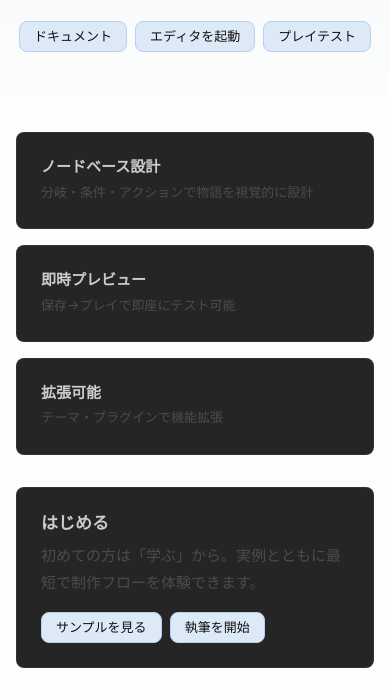
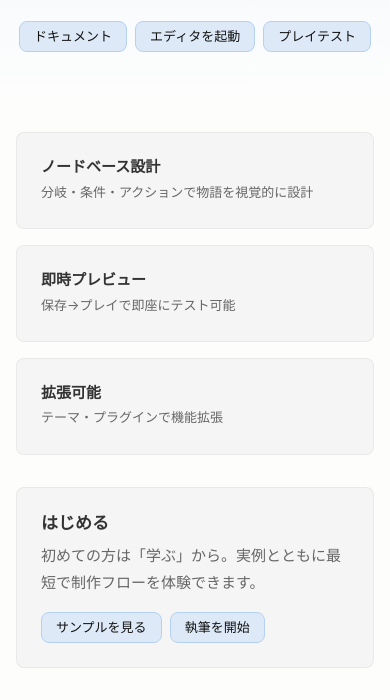
Before and after one commit to YuShimoji/AdventureGamePage, a website: page index.html in a window 390 px wide. Shown: the part 252-952 px from the top of the page. Drawn offline with Linux system fonts and the light colour scheme.

Commit message:
feat(ui): add dark/light theme toggle with OS preference detection
- Add light theme CSS variables to modern.css
- Add @media prefers-color-scheme for auto theme detection
- Create ThemeToggle module for theme management
  - setTheme/getTheme/toggle API
  - Persistent storage of user preference
  - OS preference change detection
  - Meta theme-color update for mobile
- Add themeMode key to APP_CONFIG.storage.keys
- Update CHANGELOG.md with 2025-12-02 changes

```diff
--- a/scripts/config.js
+++ b/scripts/config.js
@@ -41,6 +41,7 @@
         gameProgress: 'agp_game_progress',
         saveSlots: 'agp_save_slots',
         theme: 'agp_theme',
+        themeMode: 'agp_theme_mode',
         sidebarState: 'agp_sidebar_state',
         sidebarOpen: 'agp_sidebar_open',
         sidebarMultiOpen: 'agp_sidebar_multi_open',
--- /dev/null
+++ b/scripts/themeToggle.js
@@ -0,0 +1,216 @@
+/**
+ * Theme Toggle Manager
+ * Manages dark/light theme switching with OS preference detection
+ */
+(function() {
+  'use strict';
+
+  const STORAGE_KEY = window.APP_CONFIG?.storage?.keys?.themeMode || 'agp_theme_mode';
+  const THEME_DARK = 'dark';
+  const THEME_LIGHT = 'light';
+  const THEME_AUTO = 'auto';
+
+  let currentTheme = THEME_AUTO;
+  let mediaQuery = null;
+
+  /**
+   * Get OS preferred color scheme
+   * @returns {string} 'dark' or 'light'
+   */
+  function getOSPreference() {
+    if (window.matchMedia && window.matchMedia('(prefers-color-scheme: light)').matches) {
+      return THEME_LIGHT;
+    }
+    return THEME_DARK;
+  }
+
+  /**
+   * Get saved theme preference
+   * @returns {string|null} Saved theme or null
+   */
+  function getSavedTheme() {
+    try {
+      return localStorage.getItem(STORAGE_KEY);
+    } catch (e) {
+      console.warn('[ThemeToggle] Failed to read theme from storage:', e);
+      return null;
+    }
+  }
+
+  /**
+   * Save theme preference
+   * @param {string} theme Theme to save
+   */
+  function saveTheme(theme) {
+    try {
+      if (theme === THEME_AUTO) {
+        localStorage.removeItem(STORAGE_KEY);
+      } else {
+        localStorage.setItem(STORAGE_KEY, theme);
+      }
+    } catch (e) {
+      console.warn('[ThemeToggle] Failed to save theme to storage:', e);
+    }
+  }
+
+  /**
+   * Apply theme to document
+   * @param {string} theme Theme to apply ('dark', 'light', or 'auto')
+   */
+  function applyTheme(theme) {
+    const html = document.documentElement;
+
+    // Remove existing theme attributes
+    html.removeAttribute('data-theme');
+    html.classList.remove('dark-theme', 'light-theme');
+
+    let effectiveTheme = theme;
+    if (theme === THEME_AUTO) {
+      effectiveTheme = getOSPreference();
+    }
+
+    // Apply theme
+    html.setAttribute('data-theme', effectiveTheme);
+    html.classList.add(`${effectiveTheme}-theme`);
+
+    // Update meta theme-color for mobile browsers
+    updateMetaThemeColor(effectiveTheme);
+
+    // Dispatch event for other components
+    document.dispatchEvent(new CustomEvent('theme-changed', {
+      detail: { theme: effectiveTheme, preference: theme }
+    }));
+
+    console.log(`[ThemeToggle] Applied theme: ${effectiveTheme} (preference: ${theme})`);
+  }
+
+  /**
+   * Update meta theme-color for mobile browsers
+   * @param {string} theme Current effective theme
+   */
+  function updateMetaThemeColor(theme) {
+    let metaThemeColor = document.querySelector('meta[name="theme-color"]');
+    if (!metaThemeColor) {
+      metaThemeColor = document.createElement('meta');
+      metaThemeColor.name = 'theme-color';
+      document.head.appendChild(metaThemeColor);
+    }
+
+    metaThemeColor.content = theme === THEME_LIGHT ? '#ffffff' : '#1e1e1e';
+  }
+
+  /**
+   * Set theme
+   * @param {string} theme Theme to set ('dark', 'light', or 'auto')
+   */
+  function setTheme(theme) {
+    if (![THEME_DARK, THEME_LIGHT, THEME_AUTO].includes(theme)) {
+      console.warn(`[ThemeToggle] Invalid theme: ${theme}`);
+      return;
+    }
+
+    currentTheme = theme;
+    saveTheme(theme);
+    applyTheme(theme);
+  }
+
+  /**
+   * Toggle between dark and light themes
+   * @returns {string} New theme
+   */
+  function toggle() {
+    const effectiveTheme = getEffectiveTheme();
+    const newTheme = effectiveTheme === THEME_DARK ? THEME_LIGHT : THEME_DARK;
+    setTheme(newTheme);
+    return newTheme;
+  }
+
+  /**
+   * Get current theme preference
+   * @returns {string} Current theme preference ('dark', 'light', or 'auto')
+   */
+  function getTheme() {
+    return currentTheme;
+  }
+
+  /**
+   * Get effective theme (resolved from auto if needed)
+   * @returns {string} 'dark' or 'light'
+   */
+  function getEffectiveTheme() {
+    if (currentTheme === THEME_AUTO) {
+      return getOSPreference();
+    }
+    return currentTheme;
+  }
+
+  /**
+   * Check if dark theme is active
+   * @returns {boolean} True if dark theme
+   */
+  function isDark() {
+    return getEffectiveTheme() === THEME_DARK;
+  }
+
+  /**
+   * Check if light theme is active
+   * @returns {boolean} True if light theme
+   */
+  function isLight() {
+    return getEffectiveTheme() === THEME_LIGHT;
+  }
+
+  /**
+   * Handle OS preference change
+   */
+  function handleOSPreferenceChange() {
+    if (currentTheme === THEME_AUTO) {
+      applyTheme(THEME_AUTO);
+    }
+  }
+
+  /**
+   * Initialize theme toggle
+   */
+  function init() {
+    // Load saved preference
+    const saved = getSavedTheme();
+    currentTheme = saved || THEME_AUTO;
+
+    // Apply initial theme
+    applyTheme(currentTheme);
+
+    // Listen for OS preference changes
+    if (window.matchMedia) {
+      mediaQuery = window.matchMedia('(prefers-color-scheme: light)');
+      if (mediaQuery.addEventListener) {
+        mediaQuery.addEventListener('change', handleOSPreferenceChange);
+      } else if (mediaQuery.addListener) {
+        // Legacy support
+        mediaQuery.addListener(handleOSPreferenceChange);
+      }
+    }
+
+    console.log('[ThemeToggle] Initialized with theme:', currentTheme);
+  }
+
+  // Auto-initialize on DOM ready
+  if (document.readyState === 'loading') {
+    document.addEventListener('DOMContentLoaded', init);
+  } else {
+    init();
+  }
+
+  // Expose API
+  window.ThemeToggle = {
+    setTheme,
+    getTheme,
+    getEffectiveTheme,
+    toggle,
+    isDark,
+    isLight,
+    DARK: THEME_DARK,
+    LIGHT: THEME_LIGHT,
+    AUTO: THEME_AUTO
+  };
+})();
--- a/styles/modern.css
+++ b/styles/modern.css
@@ -3,7 +3,12 @@
 /* ========================================
    1. CSS Variables - Design Tokens
    ======================================== */
+
+/* Dark Theme (Default) */
 :root {
+  /* Theme indicator */
+  --theme-mode: dark;
+
   /* Core Colors - Softer, more refined palette */
   --bg-primary: #1e1e1e;
   --bg-secondary: #252526;
@@ -73,6 +78,75 @@
   --sidebar-width: 260px;
   --header-height: 48px;
   --content-max-width: 800px;
+}
+
+/* Light Theme */
+[data-theme="light"],
+:root.light-theme {
+  --theme-mode: light;
+
+  /* Light Colors */
+  --bg-primary: #ffffff;
+  --bg-secondary: #f5f5f5;
+  --bg-tertiary: #eeeeee;
+  --bg-elevated: #ffffff;
+
+  --text-primary: #333333;
+  --text-secondary: #666666;
+  --text-muted: #999999;
+  --text-inverse: #ffffff;
+
+  --accent: #0066cc;
+  --accent-hover: #0055aa;
+  --accent-subtle: rgba(0, 102, 204, 0.1);
+
+  --border-subtle: rgba(0, 0, 0, 0.05);
+  --border-default: rgba(0, 0, 0, 0.1);
+  --border-strong: rgba(0, 0, 0, 0.15);
+
+  --success: #2e7d32;
+  --warning: #ed6c02;
+  --error: #d32f2f;
+
+  /* Light shadows */
+  --shadow-sm: 0 1px 2px rgba(0, 0, 0, 0.08);
+  --shadow-md: 0 4px 12px rgba(0, 0, 0, 0.1);
+  --shadow-lg: 0 8px 24px rgba(0, 0, 0, 0.12);
+  --shadow-xl: 0 16px 48px rgba(0, 0, 0, 0.15);
+}
+
+/* Auto theme based on OS preference */
+@media (prefers-color-scheme: light) {
+  :root:not([data-theme="dark"]):not(.dark-theme) {
+    --theme-mode: light;
+
+    --bg-primary: #ffffff;
+    --bg-secondary: #f5f5f5;
+    --bg-tertiary: #eeeeee;
+    --bg-elevated: #ffffff;
+
+    --text-primary: #333333;
+    --text-secondary: #666666;
+    --text-muted: #999999;
+    --text-inverse: #ffffff;
+
+    --accent: #0066cc;
+    --accent-hover: #0055aa;
+    --accent-subtle: rgba(0, 102, 204, 0.1);
+
+    --border-subtle: rgba(0, 0, 0, 0.05);
+    --border-default: rgba(0, 0, 0, 0.1);
+    --border-strong: rgba(0, 0, 0, 0.15);
+
+    --success: #2e7d32;
+    --warning: #ed6c02;
+    --error: #d32f2f;
+
+    --shadow-sm: 0 1px 2px rgba(0, 0, 0, 0.08);
+    --shadow-md: 0 4px 12px rgba(0, 0, 0, 0.1);
+    --shadow-lg: 0 8px 24px rgba(0, 0, 0, 0.12);
+    --shadow-xl: 0 16px 48px rgba(0, 0, 0, 0.15);
+  }
 }
 
 /* ========================================
```
Also changed, not shown: admin.html (+1 -0 lines), play.html (+1 -0 lines), CHANGELOG.md.
